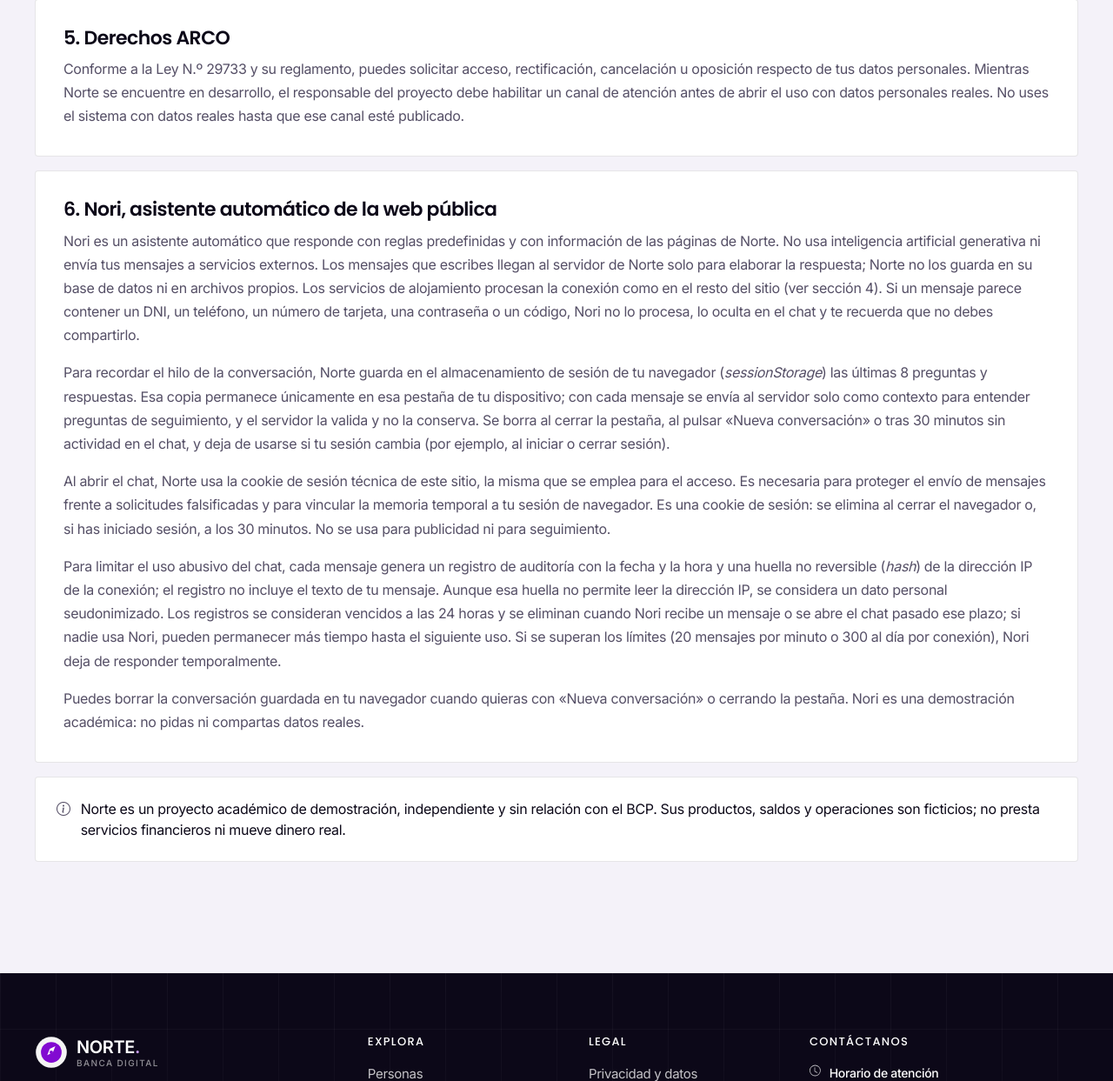
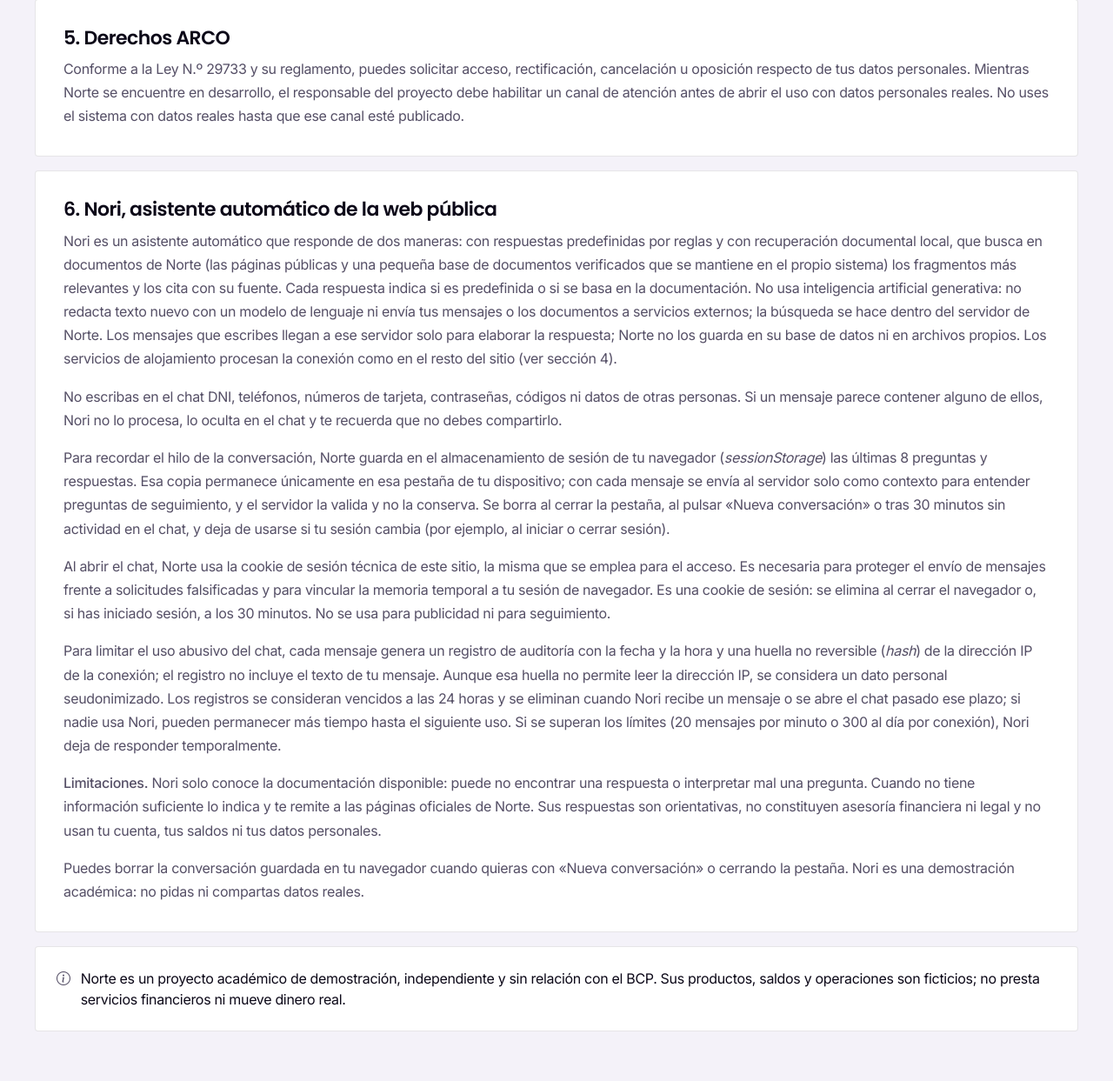
Before and after one commit to oscaaar-dev/Sistema_Banco, a Flask app: page /privacidad in a window 1280 px wide. Shown: the part 1431-2674 px from the top of the page at 87% size. Run offline with Flask 3, Linux system fonts and the light colour scheme; parts of the project's set-up code (start-up, migrations or seed data) failed here and were passed over; some libraries are stand-ins or nearby versions.

Commit message:
docs: privacidad y cookies de Nori con recuperación documental
Actualiza el apartado 6 de /privacidad y el diálogo de cookies de la portada con lo
que Nori hace realmente, verificado con pruebas:

- responde con reglas predefinidas y recuperación documental local (páginas públicas
  y documentos verificados del propio sistema), cita sus fuentes e indica en cada
  respuesta cuál de las dos usó; no usa IA generativa ni servicios externos;
- qué no debe escribirse en el chat y que los mensajes no se guardan;
- limitaciones: puede no encontrar respuesta, es orientativa y no usa la cuenta ni
  datos personales;
- el diálogo de cookies menciona la cookie de sesión técnica que protege el chat y
  que su conversación temporal vive solo en el almacenamiento de sesión de la pestaña.

Las cifras salen de la configuración.

Co-Authored-By: Claude Sonnet 5.5 <noreply@anthropic.com>

```diff
--- a/app/templates/home.html
+++ b/app/templates/home.html
@@ -188,7 +188,7 @@
       <span class="home-section-kicker">PRIVACIDAD Y PREFERENCIAS</span><h2 id="cookieTitle">Política de cookies</h2>
       <p>Este sitio usa almacenamiento local para recordar tus preferencias y mantener la experiencia funcionando. No utiliza cookies publicitarias ni herramientas de seguimiento.</p>
       <p>Puedes elegir si deseas guardar preferencias opcionales en este navegador. La opción necesaria siempre permanece activa.</p>
-      <div class="home-cookie-category"><div><h3>Cookies necesarias</h3><p>Permiten recordar la decisión de privacidad y habilitar funciones básicas del sitio.</p></div><label class="home-switch"><input type="checkbox" checked disabled aria-label="Cookies necesarias siempre activas"><span></span></label></div>
+      <div class="home-cookie-category"><div><h3>Cookies necesarias</h3><p>Permiten recordar la decisión de privacidad y habilitar funciones básicas del sitio. Si usas el asistente Nori, también se usa la cookie de sesión técnica del sitio, que protege el chat y vincula su memoria temporal a tu sesión; esa conversación se guarda solo en el almacenamiento de sesión de tu pestaña.</p></div><label class="home-switch"><input type="checkbox" checked disabled aria-label="Cookies necesarias siempre activas"><span></span></label></div>
       <div class="home-cookie-category"><div><h3>Preferencias</h3><p>Recuerda opciones locales como el estado del aviso de privacidad. No se envían a terceros.</p></div><label class="home-switch"><input type="checkbox" data-cookie-preferences aria-label="Permitir guardar preferencias"><span></span></label></div>
       <div class="home-cookie-actions"><button type="button" class="nds-btn home-cookie-save" data-save-cookies>Guardar preferencias</button><button type="button" class="nds-btn home-cookie-accept" data-accept-cookies>Aceptar necesarias</button></div>
       <small class="home-cookie-updated">Proyecto en desarrollo · Sin publicidad ni analítica.</small>
--- a/app/templates/legal.html
+++ b/app/templates/legal.html
@@ -18,10 +18,12 @@
       <article><h2>4. Conservación, seguridad y terceros</h2><p>La información se conserva mientras la cuenta y el entorno de desarrollo estén activos, salvo que una obligación aplicable exija otra cosa; las fotos de seguridad se eliminan a los {{ config.CAPTURE_RETENTION_DAYS }} días. Los servicios de alojamiento y envío de correo que se configuren para la aplicación pueden tratar datos estrictamente necesarios para prestar sus servicios. No se venden datos ni se usan para publicidad.</p></article>
       <article><h2>5. Derechos ARCO</h2><p>Conforme a la Ley N.º 29733 y su reglamento, puedes solicitar acceso, rectificación, cancelación u oposición respecto de tus datos personales. Mientras Norte se encuentre en desarrollo, el responsable del proyecto debe habilitar un canal de atención antes de abrir el uso con datos personales reales. No uses el sistema con datos reales hasta que ese canal esté publicado.</p></article>
       <article id="privacidad-nori"><h2>6. Nori, asistente automático de la web pública</h2>
-        <p>Nori es un asistente automático que responde con reglas predefinidas y con información de las páginas de Norte. No usa inteligencia artificial generativa ni envía tus mensajes a servicios externos. Los mensajes que escribes llegan al servidor de Norte solo para elaborar la respuesta; Norte no los guarda en su base de datos ni en archivos propios. Los servicios de alojamiento procesan la conexión como en el resto del sitio (ver sección 4). Si un mensaje parece contener un DNI, un teléfono, un número de tarjeta, una contraseña o un código, Nori no lo procesa, lo oculta en el chat y te recuerda que no debes compartirlo.</p>
+        <p>Nori es un asistente automático que responde de dos maneras: con respuestas predefinidas por reglas y con recuperación documental local, que busca en documentos de Norte (las páginas públicas y una pequeña base de documentos verificados que se mantiene en el propio sistema) los fragmentos más relevantes y los cita con su fuente. Cada respuesta indica si es predefinida o si se basa en la documentación. No usa inteligencia artificial generativa: no redacta texto nuevo con un modelo de lenguaje ni envía tus mensajes o los documentos a servicios externos; la búsqueda se hace dentro del servidor de Norte. Los mensajes que escribes llegan a ese servidor solo para elaborar la respuesta; Norte no los guarda en su base de datos ni en archivos propios. Los servicios de alojamiento procesan la conexión como en el resto del sitio (ver sección 4).</p>
+        <p>No escribas en el chat DNI, teléfonos, números de tarjeta, contraseñas, códigos ni datos de otras personas. Si un mensaje parece contener alguno de ellos, Nori no lo procesa, lo oculta en el chat y te recuerda que no debes compartirlo.</p>
         <p>Para recordar el hilo de la conversación, Norte guarda en el almacenamiento de sesión de tu navegador (<em>sessionStorage</em>) las últimas {{ config.NORI_MEMORY_TURNS }} preguntas y respuestas. Esa copia permanece únicamente en esa pestaña de tu dispositivo; con cada mensaje se envía al servidor solo como contexto para entender preguntas de seguimiento, y el servidor la valida y no la conserva. Se borra al cerrar la pestaña, al pulsar «Nueva conversación» o tras {{ (config.NORI_MEMORY_TTL_SECONDS / 60)|int }} minutos sin actividad en el chat, y deja de usarse si tu sesión cambia (por ejemplo, al iniciar o cerrar sesión).</p>
         <p>Al abrir el chat, Norte usa la cookie de sesión técnica de este sitio, la misma que se emplea para el acceso. Es necesaria para proteger el envío de mensajes frente a solicitudes falsificadas y para vincular la memoria temporal a tu sesión de navegador. Es una cookie de sesión: se elimina al cerrar el navegador o, si has iniciado sesión, a los {{ (config.PERMANENT_SESSION_LIFETIME.total_seconds() / 60)|int }} minutos. No se usa para publicidad ni para seguimiento.</p>
         <p>Para limitar el uso abusivo del chat, cada mensaje genera un registro de auditoría con la fecha y la hora y una huella no reversible (<em>hash</em>) de la dirección IP de la conexión; el registro no incluye el texto de tu mensaje. Aunque esa huella no permite leer la dirección IP, se considera un dato personal seudonimizado. Los registros se consideran vencidos a las 24 horas y se eliminan cuando Nori recibe un mensaje o se abre el chat pasado ese plazo; si nadie usa Nori, pueden permanecer más tiempo hasta el siguiente uso. Si se superan los límites ({{ config.NORI_RATE_LIMIT_MESSAGES }} mensajes por minuto o {{ config.NORI_DAILY_LIMIT }} al día por conexión), Nori deja de responder temporalmente.</p>
+        <p><strong>Limitaciones.</strong> Nori solo conoce la documentación disponible: puede no encontrar una respuesta o interpretar mal una pregunta. Cuando no tiene información suficiente lo indica y te remite a las páginas oficiales de Norte. Sus respuestas son orientativas, no constituyen asesoría financiera ni legal y no usan tu cuenta, tus saldos ni tus datos personales.</p>
         <p>Puedes borrar la conversación guardada en tu navegador cuando quieras con «Nueva conversación» o cerrando la pestaña. Nori es una demostración académica: no pidas ni compartas datos reales.</p>
       </article>
       {% endif %}
```
Also changed, not shown: tests/test_nori_privacy.py (+28 -0 lines).
